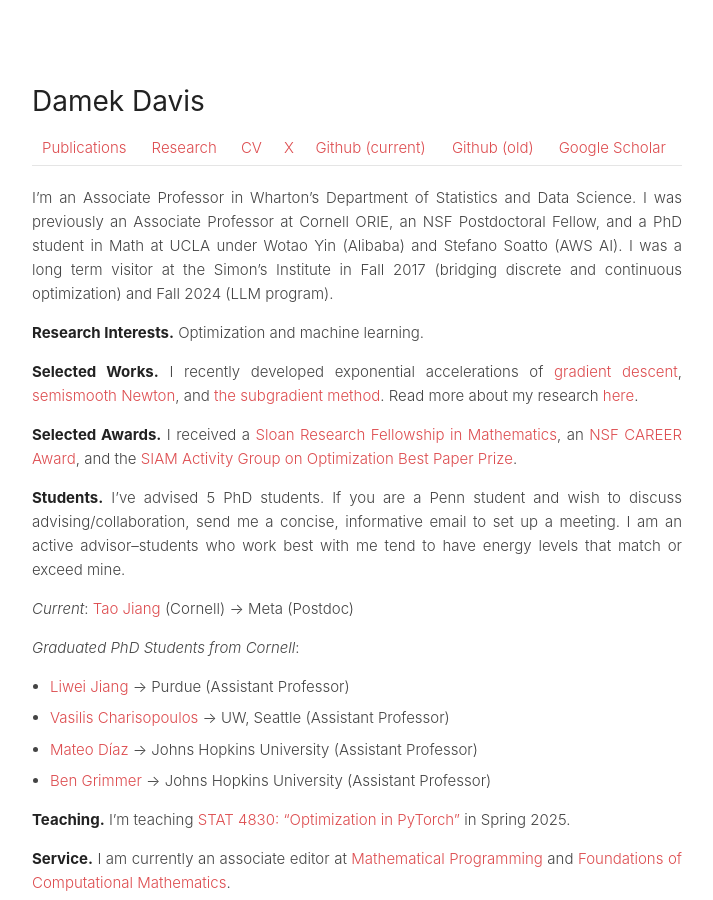
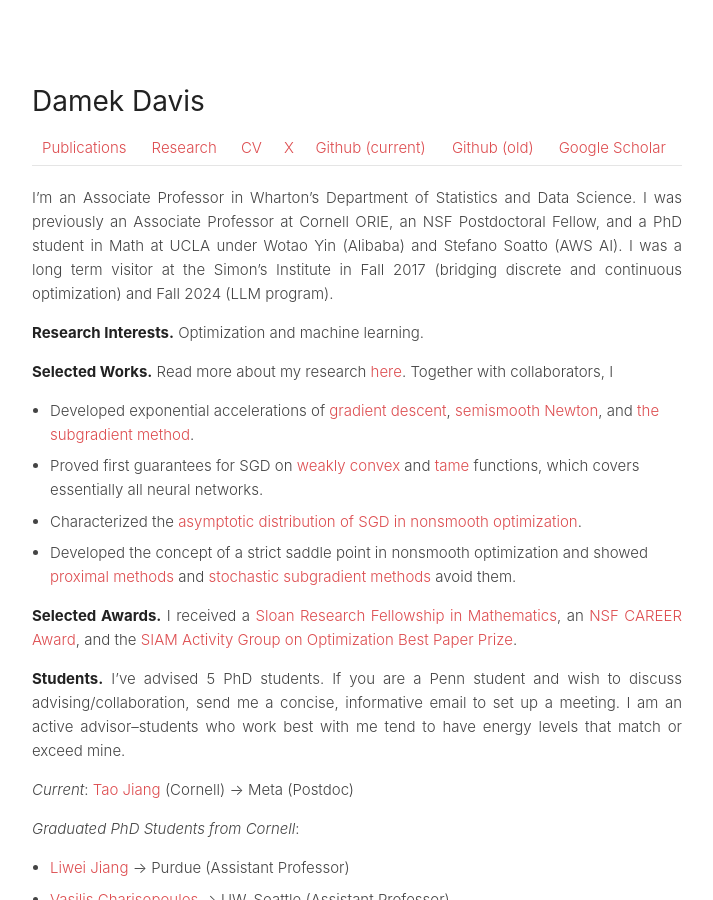
Before and after one commit to damek/damek.github.io, a Jekyll site: the page built from index.md, in a window 1280 px wide and 900 px high. Shown: the whole window, without its empty margins (283-996 px from the left). Built offline with Jekyll 4.4.1, drawn with Linux system fonts in a browser that asks for light colours.

Commit message:
Update index.md to improve content formatting and add selected works

```diff
--- a/index.md
+++ b/index.md
@@ -11,7 +11,11 @@ I'm an Associate Professor in Wharton's Department of Statistics and Data Scienc
 
 **Research Interests.** Optimization and machine learning.
 
-**Selected Works.** I recently developed exponential accelerations of <a href="https://x.com/damekdavis/status/1841596498204880924">gradient descent</a>, <a href="https://twitter.com/damekdavis/status/1596616542396944384">semismooth Newton</a>, and <a href="https://twitter.com/damekdavis/status/1682737261727866882?s=20">the subgradient method</a>. Read more about my research [here](research.html).
+**Selected Works.** Read more about my research [here](research.md). Together with collaborators, I
+- Developed exponential accelerations of <a href="https://x.com/damekdavis/status/1841596498204880924">gradient descent</a>, <a href="https://twitter.com/damekdavis/status/1596616542396944384">semismooth Newton</a>, and <a href="https://twitter.com/damekdavis/status/1682737261727866882?s=20">the subgradient method</a>.
+- Proved first guarantees for SGD on [weakly convex](https://arxiv.org/abs/1803.06523) and [tame](https://arxiv.org/abs/1804.07795) functions, which covers essentially all neural networks.
+- Characterized the [asymptotic distribution of SGD in nonsmooth optimization](https://arxiv.org/abs/2108.11832).
+- Developed the concept of a strict saddle point in nonsmooth optimization and showed [proximal methods](https://arxiv.org/abs/1912.07146) and [stochastic subgradient methods](https://arxiv.org/abs/2108.11832) avoid them.
 
 
 **Selected Awards.** I received a <a href="https://sloan.org/fellowships/">Sloan Research Fellowship in Mathematics</a>, an <a href="https://www.nsf.gov/awardsearch/showAward?AWD_ID=2047637">NSF CAREER Award</a>, and the <a href="https://www.siam.org/prizes-recognition/activity-group-prizes/detail/siag-opt-best-paper-prize">SIAM Activity Group on Optimization Best Paper Prize</a>.
```
